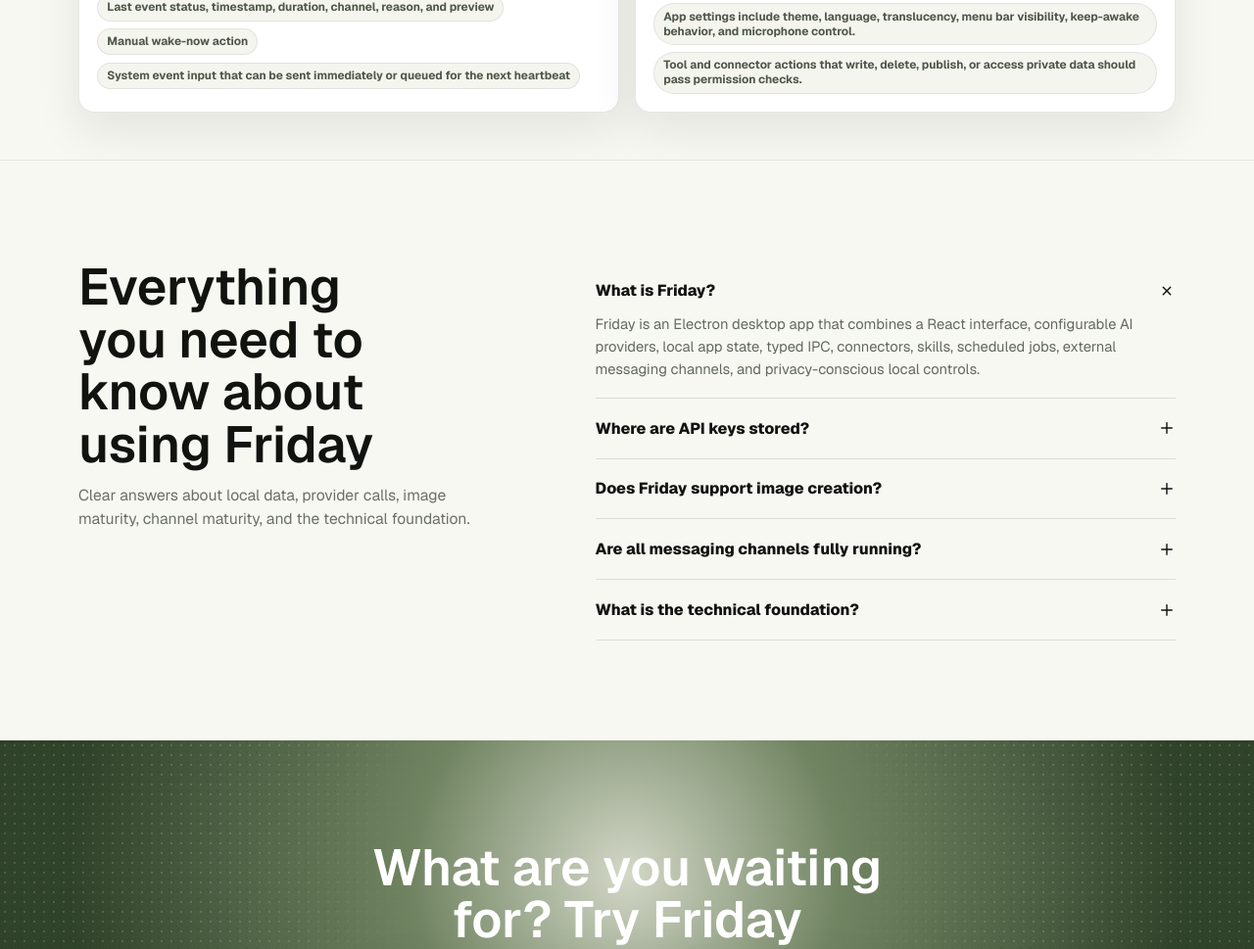
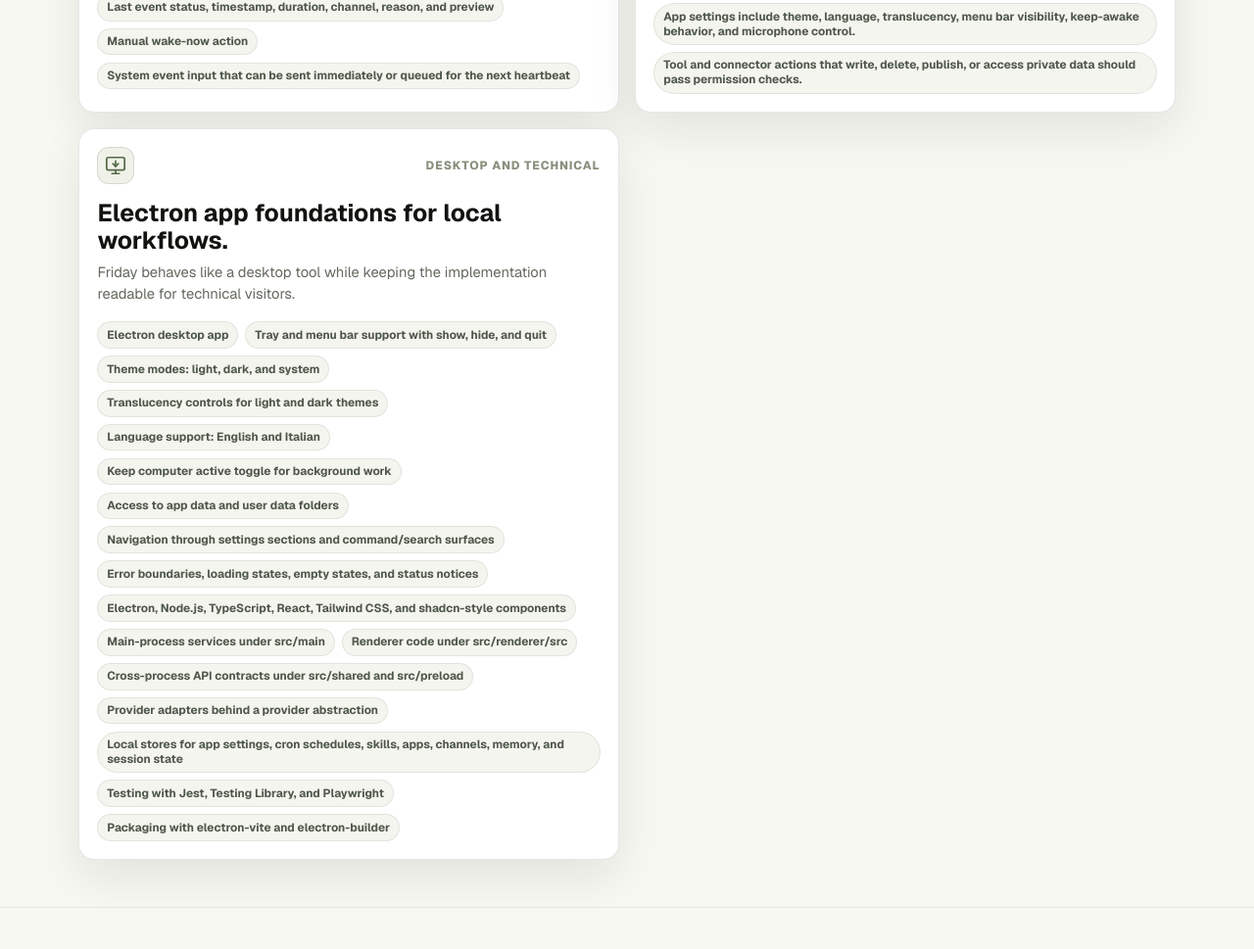
Before and after one commit to HaraldBregu/friday-web, an Astro site: page / in a window 1280 px wide. Shown: the part 5735-6704 px from the top of the page at 98% size. Built offline with nearby package versions, Linux system fonts and the light colour scheme; Astro itself is replaced by a stand-in of ours.

Commit message:
auto: commit after tool 2026-05-20 12:48:23

```diff
--- a/src/pages/index.astro
+++ b/src/pages/index.astro
@@ -123,6 +123,14 @@
     description: "Friday can connect to external AI providers, channels, apps, and connectors, but secrets and private context should stay protected.",
     icon: "ShieldCheck",
     items: product.privacyNotes,
+  },
+  {
+    id: "technical",
+    eyebrow: "Desktop and technical",
+    title: "Electron app foundations for local workflows.",
+    description: "Friday behaves like a desktop tool while keeping the implementation readable for technical visitors.",
+    icon: "MonitorDown",
+    items: [...product.desktopFeatures, ...product.technicalFoundation],
   },
 ];
 
```
